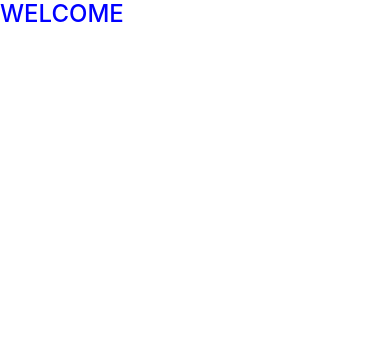
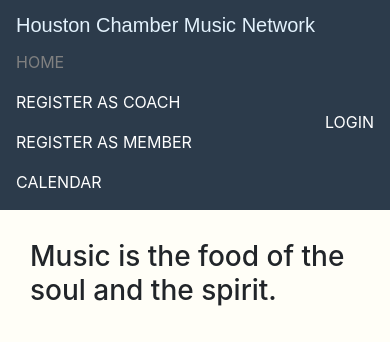
Before and after one commit to Nickatak/ChamberNetwork, a Django app: page /musicians/welcome/ in a window 390 px wide. Shown: the top 342 px of the page. Run offline with Django 3.2, Linux system fonts and the light colour scheme; some libraries are stand-ins or nearby versions.

Commit message:
welcome.html and .css

```diff
--- a/apps/musicians/static/css/welcome.css
+++ b/apps/musicians/static/css/welcome.css
@@ -1,3 +1,66 @@
-h4 {
-	color: blue;
+.card-header, .card-footer {
+	/*background-color: #F5F5F5;*/
+	/*background-color: #f6f4ec;*/
+	/*background-color: #e3f2fd;*/
+	/*border-bottom: none;*/
+	/*background-color: #e3f2fd;*/
+	background-color: #fffef7;
 }
+
+.card-body, .card-footer {
+	/*background-color: #F5F5F5;*/
+	/*background-color: #f6f4ec;*/
+	background-color: #fffef7;
+}
+
+.brand {
+	margin-bottom: 0px;
+}
+
+h5.brand {
+	color: #e3f2fd;
+	/*color: white;*/
+	/*green:
+	color: #67c385;*/
+	/*font-weight: bold;*/
+	font-family: "Arial";
+	/*font-family: "Georgia";*/
+}
+
+/*.navbar-brand {
+	border-right: 3px solid;
+}*/
+
+.container-fluid {
+	background-color: #fffef7;
+}
+
+.navbar {
+	background-color: #2c3b4b;
+}
+
+a.nav-link {
+	color: white;
+}
+
+a.active {
+	color: #808080;
+}
+
+.navbar .navbar-nav li a:hover {
+	color: #808080;
+}
+
+
+
+/*off-white*/
+/*#fffef7*/
+
+/*gray:
+#2c3b4b*/
+
+/*Darker off white:*/
+/*#f6f4ec*/
+
+/*light blue:
+#e3f2fd*/
--- a/apps/musicians/templates/html/welcome.html
+++ b/apps/musicians/templates/html/welcome.html
@@ -21,8 +21,103 @@
         {% load static %}
         <link rel="stylesheet" type="text/css" href='{% static "css/welcome.css" %}'>
     </head>
-        <h4>WELCOME</h4>
     <body>
+        <nav class="navbar navbar-expand-sm">
 
+            <!-- Logo -->
+            <a class="navbar-brand"><h5 class="brand">Houston Chamber Music Network</h5></a>
+
+            <!-- Navbar links -->
+            <ul class="navbar-nav">
+                <li class="navbar-item">
+                    <a class="nav-link active" href="#">HOME</a>
+                </li>
+
+                <li class="navbar-item">
+                    <a class="nav-link" href="#">REGISTER AS COACH</a>
+                </li>
+                <li class="navbar-item">
+                    <a class="nav-link" href="#">REGISTER AS MEMBER</a>
+                </li>
+                <li class="navbar-item">
+                    <a class="nav-link" href="#">CALENDAR</a>
+                </li>
+            </ul>
+
+            <!-- Navbar right -->
+            <ul class="navbar-nav ml-auto">
+                <li class="navbar-item">
+                    <a class="nav-link" href="#">LOGIN</a>
+                </li>
+            </ul>
+        </nav>
+
+        <!-- main container: -->
+        <div class="container-fluid">
+            <div class="container-fluid" style="padding-top: 30px">
+                <div class="row">
+                    <div class="col-md-12">
+                        <h3>Music is the food of the soul and the spirit.</h3>
+                    </div>
+                </div>
+            </div>
+
+            <!-- container for carousel: -->
+            <div class="container-fluid" style="padding: 50px">
+                <div class="carousel slide" data-ride="carousel">
+
+                    <!-- Indicators -->
+                    <ul class="carousel-indicators">
+                        <li data-target="#demo" data-slide-to="0" class="active"></li>
+                        <li data-target="#demo" data-slide-to="1"></li>
+                        <li data-target="#demo" data-slide-to="2"></li>
+                    </ul>
+
+                     <!-- The slideshow -->
+                    <div class="carousel-inner">
+                        <div class="carousel-item active">
+                            <img src="1.jpg" alt="" class="img-fluid">
+                            <div class="carousel-caption">
+                                <h2>Connect</h2>
+                                <h4>with musicians in your area.</h4>
+                            </div>
+                        </div>
+                    <div class="carousel-item">
+                        <img src="2.jpg" alt="" class="img-fluid">
+                        <div class="carousel-caption">
+                            <h2>Perform</h2>
+                            <h4>with new friends.</h4>
+                        </div>
+                    </div>
+                    <div class="carousel-item">
+                        <img src="3.jpg" alt="" class="img-fluid">
+                        <div class="carousel-caption">
+                            <h2>Learn</h2>
+                            <h4>from some of Houston's top professionals.</h4>
+                        </div>
+                    </div>
+
+                    <!-- Left and right controls -->
+                    <!-- <a class="carousel-control-prev" href="#demo" data-slide="prev">
+                        <span class="carousel-control-prev-icon"></span>
+                    </a>
+                    <a class="carousel-control-next" href="#demo" data-slide="next">
+                        <span class="carousel-control-next-icon"></span>
+                    </a> -->
+                </div>
+            </div>
+        </div>
+    </div>
+        <!-- fixed bottom navbar: -->
+          <nav class="navbar navbar-expand-md">
+            <ul class="navbar-nav">
+                <li class="nav-item">
+                    <a class="nav-link" href="#">CONTACT US</a>
+                </li>
+                <li class="nav-item">
+                    <a class="nav-link" href="#">FAQ</a>
+                </li>
+            </ul>
+          </nav>
     </body>
 </html>
```
Also changed, not shown: apps/musicians/templates/images/1.jpg (added), apps/musicians/templates/images/2.jpg (added), apps/musicians/templates/images/3.jpg (added), 6 other files.
